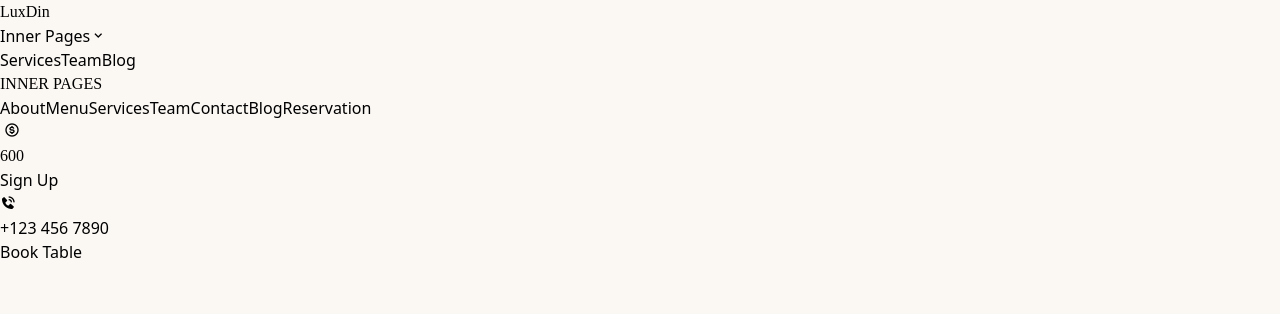
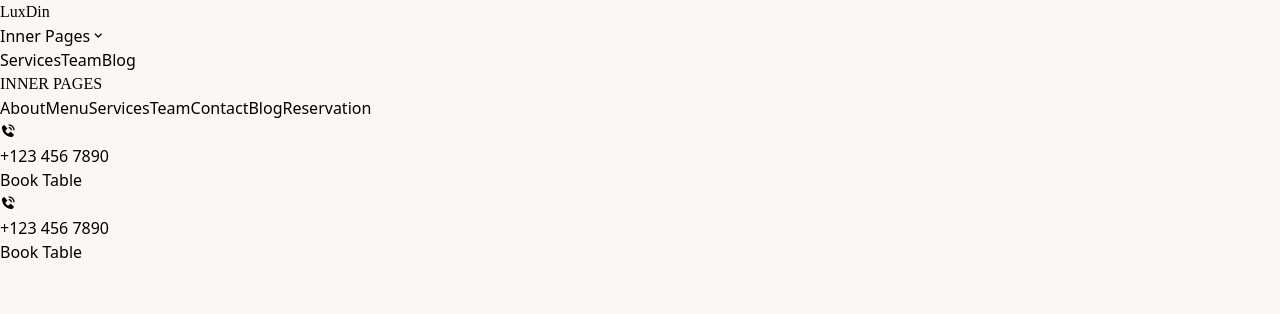
Before and after one commit to Kodatchi-001/Luxdin-Restaurant, a Next.js app: page /about in a window 1280 px wide. Shown: the top 314 px of the page. Built offline with nearby package versions, Linux system fonts and the light colour scheme; a web font is replaced by a local one.

Commit message:
Change Style Header

```diff
--- a/src/app/(pages)/about/page.tsx
+++ b/src/app/(pages)/about/page.tsx
@@ -2,9 +2,9 @@ import Achievements from "@/components/about/achievements";
 import Hero from "@/components/about/hero";
 import Milestones from "@/components/about/milestones";
 import Numbers from "@/components/about/numbers";
-import OurStory from "@/components/about/our-story/inde";
+import OurStory from "@/components/about/our-story";
 import Team from "@/components/about/team";
-import Values from "@/components/about/values/inde";
+import Values from "@/components/about/values";
 
 export default function About() {
     return <>
--- a/src/app/layout.tsx
+++ b/src/app/layout.tsx
@@ -24,7 +24,7 @@ export default function RootLayout({
       </head>
       <body>
         <ShareProvider>
-          <Header Color={'black'} />
+          <Header />
           <NavbarDetails />
           {children}
           <Footer />
--- a/src/components/header/index.tsx
+++ b/src/components/header/index.tsx
@@ -4,13 +4,13 @@ import { Shareinfo } from "@/context";
 import Link from "next/link";
 import { useContext, useEffect, useState } from "react";
 
-export default function Header({ Color }: { Color: string }) {
+export default function Header() {
     const [NavbarSize, setNavbarSize] = useState<boolean>(false);
     const [ChangeColor, setChangeColor] = useState<string>('');
     const { HoverNavbar, setHoverNavbar } = useContext(Shareinfo);
-    console.log(HoverNavbar)
+    const [Color, setColor] = useState<string>('white')
     /*------------------------*/
-    const ChangeSize = (): void => setNavbarSize((prevstate) => !prevstate);
+    const ChangeSize = (): void => setNavbarSize((prevstate: boolean) => !prevstate);
     /*------------------------*/
     useEffect(() => {
         if (NavbarSize) {
@@ -24,6 +24,7 @@ export default function Header({ Color }: { Color: string }) {
         switch (window.location.pathname) {
             case '/':
                 setChangeColor('HomePage')
+                setColor('black');
                 break;
             case '/about':
                 setChangeColor('about')
@@ -56,9 +57,8 @@ export default function Header({ Color }: { Color: string }) {
                 setChangeColor('');
         }
     }, [window.location.pathname])
-    return (
-        <>
-            <header className={`w-full px-6 xl:px-20 2xl:px-[90px] pb-6 lg:py-6 ${NavbarSize ? 'bg-[#fffdf8] xl:bg-transparent duration-300 shadow-xl' : ''} xl:shadow-none z-50 overflow-hidden flex justify-between flex-wrap absolute xl:relative`}
+    return <>
+        <header className={`w-full px-6 xl:px-20 2xl:px-[90px] pb-6 lg:py-6 text-${Color} ${NavbarSize ? 'bg-[#fffdf8] xl:bg-transparent duration-300 shadow-xl' : ''} xl:shadow-none z-50 overflow-hidden flex justify-between items-center flex-wrap absolute`}
             onMouseLeave={() => setHoverNavbar?.(false)}>
             <div className="w-full xl:w-4/6 2xl:w-auto lg:h-[10vh] xl:h-full flex py-6 lg:py-0">
                 <div className="w-1/2 lg:w-full h-full flex items-center gap-12">
@@ -96,15 +96,17 @@ export default function Header({ Color }: { Color: string }) {
                     </div>
                 </div>
                 <div className="w-full h-1/2 flex justify-between sm:justify-center items-center pt-8 px-2 sm:gap-14">
-                        <button className="px-5 py-2 gap-[0.31rem] flex items-center rounded-full border border-[#d1a374] cursor-pointer">
-                            <i className='bx bx-dollar-circle text-[21px] text-[#d1a374]'></i>
-                            <h1 className="text-[22px] text-[#d1a374]">600</h1>
-                        </button>
+                    <div className="h-full flex justify-start items-center gap-2 pl-2">
+                        <i className='bx bxs-phone-call text-xl text-[#c17d00]'></i>
+                        <h2>+123 456 7890</h2>
+                    </div>
                     <div className="w-[0.1vw] h-[4vh] border border-[#c17d00]"></div>
-                        <Link href="/Sign-Up" className="px-6 py-2 text-white rounded-full bg-[#d1a374] border border-[#d1a374] text-[22px]">Sign Up</Link>
+                    <Link href="/">
+                        Book Table
+                    </Link>
                 </div>
             </div>
-                <div className={`w-2/6 2xl:w-auto h-full xl:flex gap-8 justify-end items-center text-md hidden text-${Color}`}>
+            <div className={`w-2/6 2xl:w-auto h-full xl:flex gap-8 justify-end items-center text-lg hidden text-${Color}`}>
                 <div className="h-full flex justify-start items-center gap-2 pl-2">
                     <i className='bx bxs-phone-call text-xl text-[#c17d00]'></i>
                     <h2>+123 456 7890</h2>
@@ -117,5 +119,4 @@ export default function Header({ Color }: { Color: string }) {
         </header>
         <div className="h-[8vh] sm:py-8 sm:h-auto xl:hidden"></div>
     </>
-    );
 }
--- a/src/components/home/hero/index.tsx
+++ b/src/components/home/hero/index.tsx
@@ -2,8 +2,9 @@ import Link from "next/link";
 
 export default function Hero() {
     return <>
+        <div className="hidden lg:flex py-20"></div>
         <section>
-            <div className="w-full px-5 lg:px-8 xl:px-20 2xl:px-[80px] pb-8 lg:pb-14 gap-5 sm:gap-10 xl:gap-0 overflow-hidden mt-8 lg:mt-20 flex justify-between items-end flex-wrap">
+            <div className="w-full px-5 lg:px-8 xl:px-20 2xl:px-[80px] pb-8 lg:pb-14 gap-5 sm:gap-10 xl:gap-0 overflow-hidden mt-8 lg:mt-0 flex justify-between items-end flex-wrap">
                 <h1 className="w-full lg:w-5/6 xl:w-[60%] text-5xl lg:text-7xl xl:text-[6.2rem]">
                     Experience Finest Feasts
                 </h1>
--- a/src/components/home/questions/index.tsx
+++ b/src/components/home/questions/index.tsx
@@ -17,7 +17,7 @@ export default function QuestionsHome() {
                     <h2 className="text-xl text-[#d1a374]">FAQ</h2>
                     <h1 className="text-3xl lg:text-6xl">Answers for Questions</h1>
                 </div>
-                <Link href="/" className="border border-[#d1a374] hover:bg-[#d1a374] hover:text-white duration-500 w-full text-center sm:w-auto px-10 py-3 lg:py-2 text-lg rounded-full text-[#d1a374]">
+                <Link href="/about" className="border border-[#d1a374] hover:bg-[#d1a374] hover:text-white duration-500 w-full text-center sm:w-auto px-10 py-3 lg:py-2 text-lg rounded-full text-[#d1a374]">
                     See About Us
                 </Link>
             </div>
--- a/src/components/navbar-details/index.tsx
+++ b/src/components/navbar-details/index.tsx
@@ -48,7 +48,7 @@ export default function NavbarDetails() {
     }, [window.location.pathname])
 
     return <>
-        <div className="pl-24 absolute hidden lg:flex">
+        <div className="pl-24 absolute lg:mt-20 hidden lg:flex">
             <div className={`w-[40vw] 2xl:w-auto h-full ${HoverNavbar ? 'card-visible' : 'card-hidden'} duration-500 flex flex-col justify-between ml-28 pl-8 pt-6 pb-7 shadow-xl gap-5 2xl:gap-4 bg-[#fffdf8] border border-[#0000001d] z-50`}
                 onMouseLeave={HiddenNavbar} onMouseEnter={() => setHoverNavbar?.(true)}>
                 <h1 className="w-full text-[#d1a374]">INNER PAGES</h1>
```
Also changed, not shown: src/components/about/our-story/index.tsx (renamed from src/components/about/our-story/inde.tsx), src/components/about/values/index.tsx (renamed from src/components/about/values/inde.tsx). Lines whose indentation alone changed are shown as unchanged.
